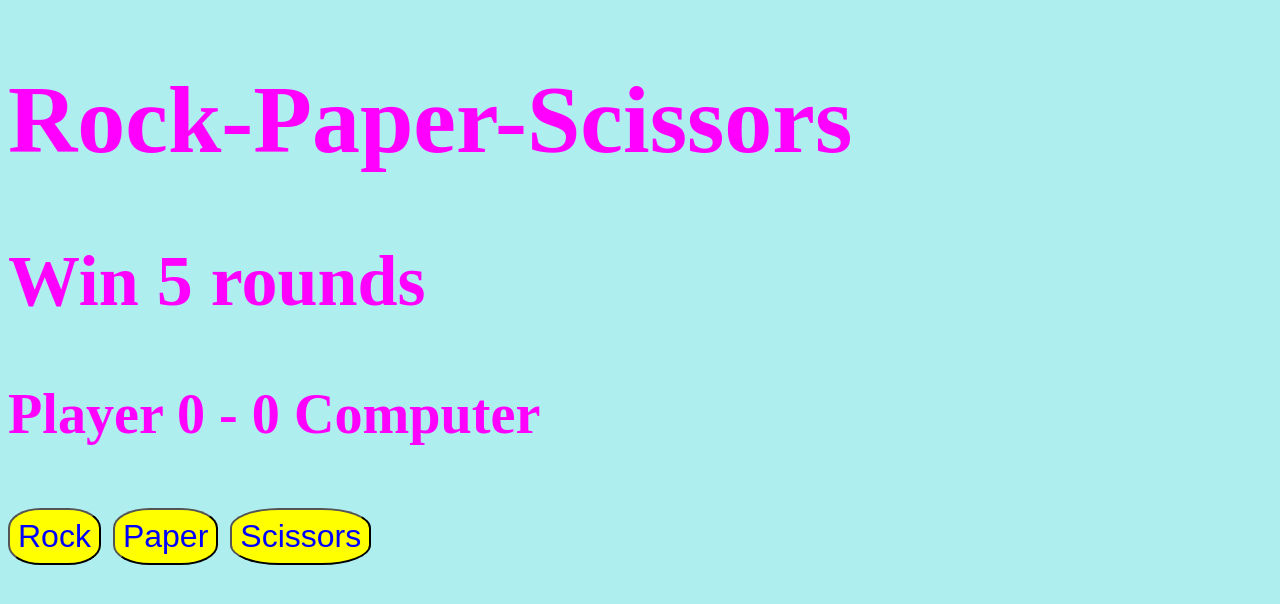
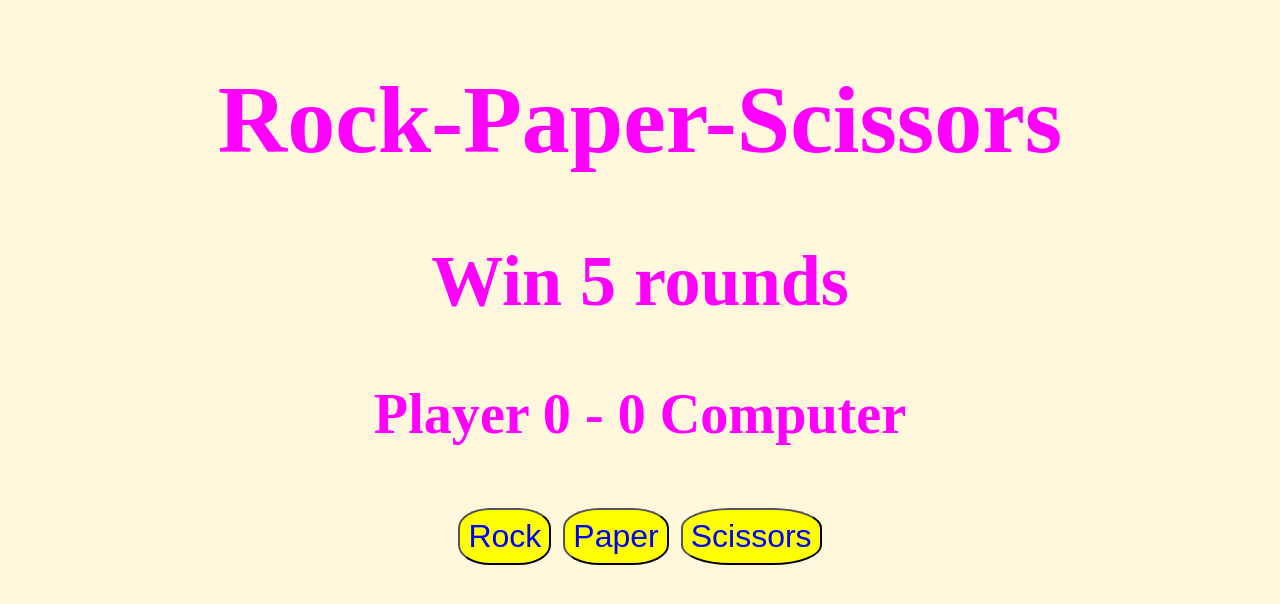
Before and after one commit to VaidasDbr/Projektas10, a website: page index.html in a window 1280 px wide. Drawn offline with Linux system fonts and the light colour scheme.

Commit message:
projektas10

```diff
--- a/css/main.css
+++ b/css/main.css
@@ -1,6 +1,7 @@
 body {
+    text-align: center;
     font-size: 3rem;
-    background-color: paleturquoise;
+    background-color: cornsilk;
     color: fuchsia;
 }
 button {
```
Also changed, not shown: readme.md (added).
